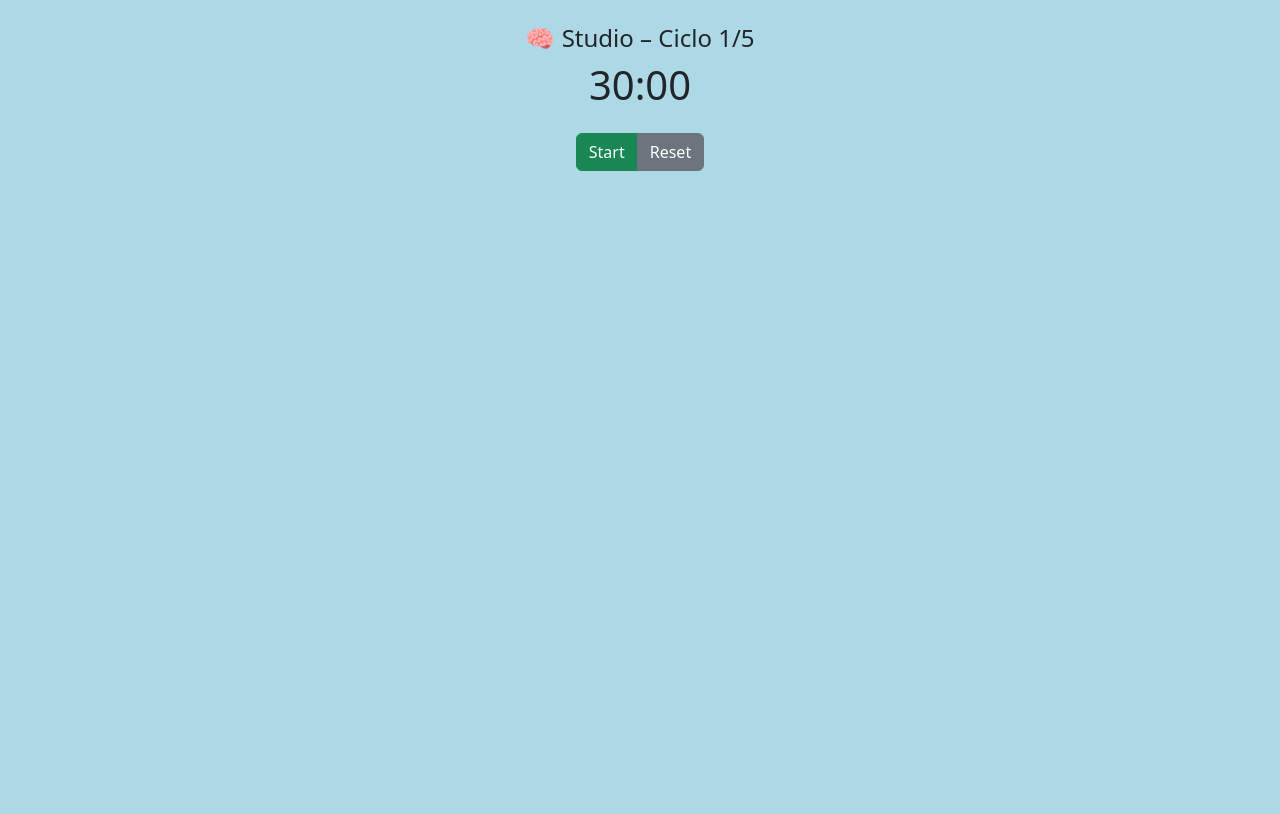
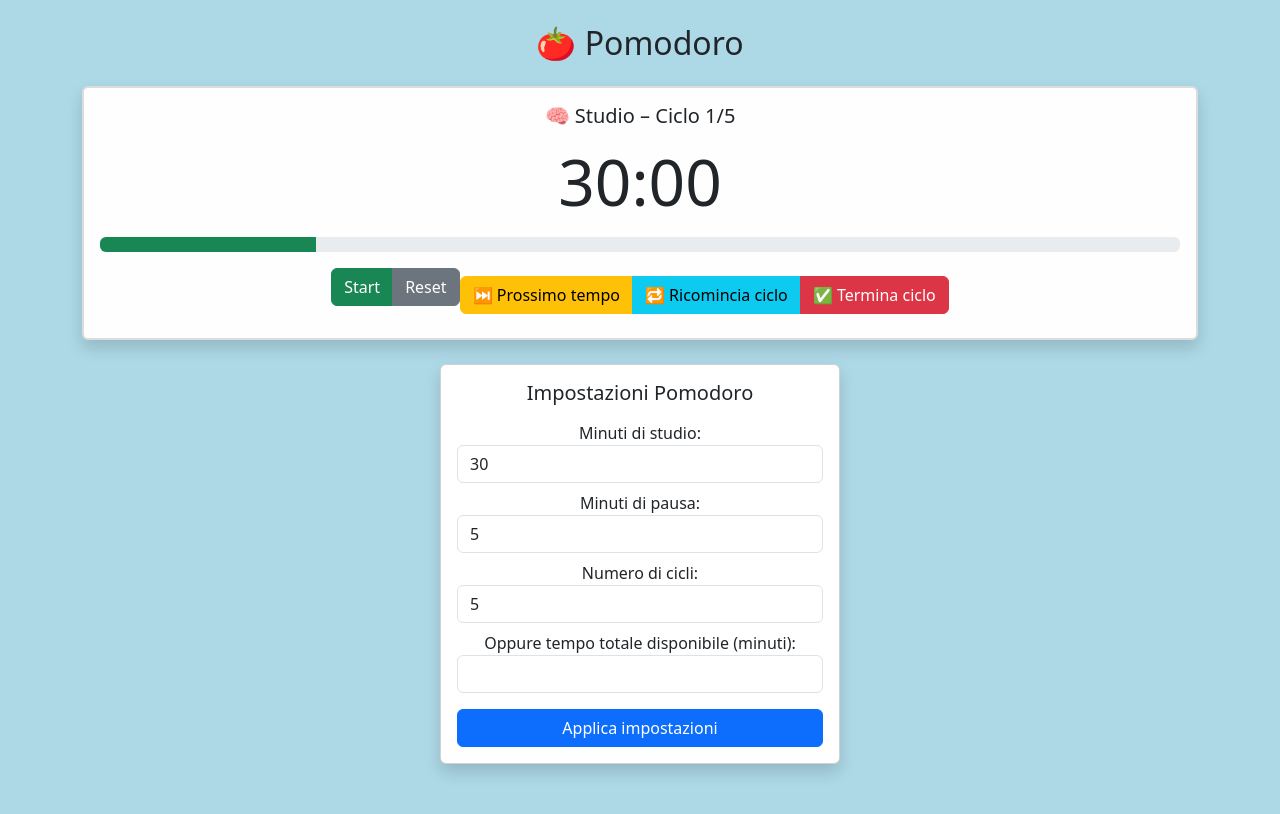
Before and after one commit to Zenidal98/Selfie-2025, a React (Create React App) app in the folder selfie/frontend/: page /pomodoro in a window 1280 px wide. Shown: the top 814 px of the page. Built offline with nearby package versions, Linux system fonts and the light colour scheme.

Commit message:
created the base for pomodoro. created the timer, buttons to control flow and animations

```diff
--- /dev/null
+++ b/selfie/frontend/src/pages/Pomodoro/Pomodoro.css
@@ -0,0 +1,60 @@
+/* STILE GENERALE */
+.pomodoro-timer {
+    position: relative;
+    background-color: #fefefe;
+    border: 2px solid #dcdcdc;
+    padding: 2rem;
+    border-radius: 1rem;
+    text-align: center;
+  }
+
+  /* STUDIO – cerchio rotante */
+  .study-animation {
+    width: 100px;
+    height: 100px;
+    margin: 1rem auto;
+    border: 10px solid #007bff;
+    border-top: 10px solid transparent;
+    border-radius: 50%;
+    animation: rotate 2s linear infinite;
+  }
+
+  @keyframes rotate {
+    from { transform: rotate(0deg); }
+    to   { transform: rotate(360deg); }
+  }
+
+  /* PAUSA – respiro */
+  .break-animation {
+    width: 100px;
+    height: 100px;
+    margin: 1rem auto;
+    background-color: #28a745;
+    border-radius: 50%;
+    animation: pulse 2s ease-in-out infinite;
+    opacity: 0.7;
+  }
+
+  @keyframes pulse {
+    0%, 100% { transform: scale(1); opacity: 0.7; }
+    50%      { transform: scale(1.2); opacity: 1; }
+  }
+
+  /* Animazione fine ciclo */
+.completion-animation {
+    font-size: 1.5rem;
+    font-weight: bold;
+    color: #28a745;
+    animation: popIn 0.8s ease-in-out;
+  }
+
+  @keyframes popIn {
+    0% {
+      transform: scale(0.5);
+      opacity: 0;
+    }
+    100% {
+      transform: scale(1.2);
+      opacity: 1;
+    }
+  }
--- a/selfie/frontend/src/pages/Pomodoro/PomodoroPage.jsx
+++ b/selfie/frontend/src/pages/Pomodoro/PomodoroPage.jsx
@@ -1,18 +1,28 @@
-import React from "react";
+import React, { useState } from "react";
 import PomodoroTimer from "./PomodoroTimer";
-//import PomodoroTasks from "../components/PomodoroTasks";
-//import PomodoroSettings from "../components/PomodoroSettings";
-//import "../styles/Pomodoro.css";
+import PomodoroSettings from "./PomodoroSettings";
+//import "./Pomodoro.css";
 
 const PomodoroPage = () => {
+  const [settings, setSettings] = useState({
+    studyMinutes: 30,
+    breakMinutes: 5,
+    cycles: 5,
+  });
+
   return (
-    <div className="pomodoro-container">
-      <PomodoroTimer />
+    <div className="container text-center mt-4">
+      <h2 className="mb-4">🍅 Pomodoro</h2>
+      <PomodoroTimer
+        studyDuration={settings.studyMinutes}
+        breakDuration={settings.breakMinutes}
+        cycles={settings.cycles}
+      />
+      <PomodoroSettings onSettingsChange={setSettings} />
     </div>
   );
 };
 
 export default PomodoroPage;
 
-
 // ci vanno pomodorotask e pomodorosettings sotto a timer ovviamente
--- /dev/null
+++ b/selfie/frontend/src/pages/Pomodoro/PomodoroSettings.jsx
@@ -0,0 +1,71 @@
+import React, { useState } from "react";
+import { calcolaCicliOttimali } from "./PomodoroUtils";
+
+const PomodoroSettings = ({ onSettingsChange }) => {
+  const [studyMinutes, setStudyMinutes] = useState(30);
+  const [breakMinutes, setBreakMinutes] = useState(5);
+  const [cycles, setCycles] = useState(5);
+  const [totalTime, setTotalTime] = useState("");
+
+  const handleSubmit = (e) => {
+    e.preventDefault();
+
+    if (totalTime) {
+      const { studio, pausa, cicli } = calcolaCicliOttimali(parseInt(totalTime));
+      onSettingsChange({ studyMinutes: studio, breakMinutes: pausa, cycles: cicli });
+    } else {
+      onSettingsChange({ studyMinutes, breakMinutes, cycles });
+    }
+  };
+
+  return (
+    <div className="card mt-4 p-3 shadow" style={{ maxWidth: "400px", margin: "0 auto" }}>
+      <h5 className="mb-3 text-center">Impostazioni Pomodoro</h5>
+      <form onSubmit={handleSubmit}>
+        <div className="mb-2">
+          <label>Minuti di studio:</label>
+          <input
+            type="number"
+            className="form-control"
+            value={studyMinutes}
+            onChange={(e) => setStudyMinutes(parseInt(e.target.value))}
+            min={1}
+          />
+        </div>
+        <div className="mb-2">
+          <label>Minuti di pausa:</label>
+          <input
+            type="number"
+            className="form-control"
+            value={breakMinutes}
+            onChange={(e) => setBreakMinutes(parseInt(e.target.value))}
+            min={1}
+          />
+        </div>
+        <div className="mb-2">
+          <label>Numero di cicli:</label>
+          <input
+            type="number"
+            className="form-control"
+            value={cycles}
+            onChange={(e) => setCycles(parseInt(e.target.value))}
+            min={1}
+          />
+        </div>
+        <div className="mb-3">
+          <label>Oppure tempo totale disponibile (minuti):</label>
+          <input
+            type="number"
+            className="form-control"
+            value={totalTime}
+            onChange={(e) => setTotalTime(e.target.value)}
+            min={1}
+          />
+        </div>
+        <button className="btn btn-primary w-100">Applica impostazioni</button>
+      </form>
+    </div>
+  );
+};
+
+export default PomodoroSettings;
--- a/selfie/frontend/src/pages/Pomodoro/PomodoroTimer.jsx
+++ b/selfie/frontend/src/pages/Pomodoro/PomodoroTimer.jsx
@@ -1,19 +1,28 @@
 import React, { useState, useEffect, useRef } from "react";
-//import "./Pomodoro.css"; // qui poi ci mettiamo le animazioni
+import "./Pomodoro.css";
 
-const PomodoroTimer = ({
-  studyDuration = 30, // minuti
-  breakDuration = 5,  // minuti
-  cycles = 5,         // numero di cicli totali
-}) => {
-  const [secondsLeft, setSecondsLeft] = useState(studyDuration * 60);  //tempo rimasto in secondi
+const PomodoroTimer = ({ studyDuration, breakDuration, cycles }) => {
+  const [secondsLeft, setSecondsLeft] = useState(studyDuration * 60);
   const [isRunning, setIsRunning] = useState(false);
   const [isStudyTime, setIsStudyTime] = useState(true);
   const [currentCycle, setCurrentCycle] = useState(1);
-
+  const [isComplete, setIsComplete] = useState(false);
   const intervalRef = useRef(null);
 
-  // Avvia o ferma il timer
+  const sendNotification = (msg) => {
+    if (window.Notification && Notification.permission === "granted") {
+      new Notification(msg);
+    } else {
+      alert(msg);
+    }
+  };
+
+  useEffect(() => {
+    if (window.Notification && Notification.permission !== "granted") {
+      Notification.requestPermission();
+    }
+  }, []);
+
   const toggleTimer = () => {
     if (isRunning) {
       clearInterval(intervalRef.current);
@@ -25,37 +34,79 @@ const PomodoroTimer = ({
     setIsRunning(!isRunning);
   };
 
-  // Reset timer
   const resetTimer = () => {
     clearInterval(intervalRef.current);
     setIsRunning(false);
     setSecondsLeft(isStudyTime ? studyDuration * 60 : breakDuration * 60);
   };
 
-  // Quando il timer arriva a 0
+  const nextTime = () => {
+    clearInterval(intervalRef.current);
+    setIsRunning(false);
+
+    if (isStudyTime) {
+      setIsStudyTime(false);
+      setSecondsLeft(breakDuration * 60);
+      sendNotification("⏸️ Pausa iniziata!");
+    } else {
+      if (currentCycle < cycles) {
+        setIsStudyTime(true);
+        setCurrentCycle((prev) => prev + 1);
+        setSecondsLeft(studyDuration * 60);
+        sendNotification(`🧠 Inizio ciclo ${currentCycle + 1}`);
+      } else {
+        sendNotification("🎉 Tutti i cicli completati!");
+        setIsComplete(true);
+      }
+    }
+  };
+
+  const restartCycle = () => {
+    clearInterval(intervalRef.current);
+    setIsRunning(false);
+    setIsStudyTime(true);
+    setSecondsLeft(studyDuration * 60);
+    sendNotification(`🔁 Ricominciato ciclo ${currentCycle}`);
+  };
+
+  const finishCycle = () => {
+    clearInterval(intervalRef.current);
+    setIsRunning(false);
+
+    if (currentCycle < cycles) {
+      setCurrentCycle((prev) => prev + 1);
+      setIsStudyTime(true);
+      setSecondsLeft(studyDuration * 60);
+      sendNotification(`✅ Passato al ciclo ${currentCycle + 1}`);
+    } else {
+      sendNotification("🎉 Tutti i cicli completati!");
+      setIsComplete(true);
+    }
+  };
+
   useEffect(() => {
-    if (secondsLeft === 0) {
+    if (secondsLeft === 0 && isRunning) {
       clearInterval(intervalRef.current);
       setIsRunning(false);
 
       if (isStudyTime) {
-        // Passa alla pausa
         setIsStudyTime(false);
         setSecondsLeft(breakDuration * 60);
+        sendNotification("⏸️ Pausa iniziata!");
       } else {
-        // Fine pausa → prossimo ciclo
         if (currentCycle < cycles) {
           setIsStudyTime(true);
+          setCurrentCycle((prev) => prev + 1);
           setSecondsLeft(studyDuration * 60);
-          setCurrentCycle(currentCycle + 1);
+          sendNotification(`🧠 Inizio ciclo ${currentCycle + 1}`);
         } else {
-          alert("🎉 Cicli completati!");
+          sendNotification("🎉 Tutti i cicli completati!");
+          setIsComplete(true);
         }
       }
     }
   }, [secondsLeft]);
 
-  // Formattazione tempo
   const formatTime = (sec) => {
     const m = Math.floor(sec / 60);
     const s = sec % 60;
@@ -63,16 +114,42 @@ const PomodoroTimer = ({
   };
 
   return (
-    <div className="pomodoro-timer text-center p-4">
-      <h4 className="mb-2">
-        {isStudyTime ? "🧠 Studio" : "☕ Pausa"} – Ciclo {currentCycle}/{cycles}
-      </h4>
+    <div className="pomodoro-timer mb-4 p-3 shadow rounded">
+      <h5>{isStudyTime ? "🧠 Studio" : "☕ Pausa"} – Ciclo {currentCycle}/{cycles}</h5>
 
-      <div className={`timer-display ${isStudyTime ? "study" : "break"}`}>
-        <h1>{formatTime(secondsLeft)}</h1>
+      {/* ANIMAZIONI */}
+      {isRunning && (
+        isStudyTime ? (
+          <div className="study-animation"></div>
+        ) : (
+          <div className="break-animation"></div>
+        )
+      )}
+
+      {/* ANIMAZIONE FINALE */}
+      {isComplete && (
+        <div className="completion-animation my-3">🎉 Fine sessione!</div>
+      )}
+
+      {/* TIMER */}
+      <h1 className="display-3 my-3">{formatTime(secondsLeft)}</h1>
+
+      {/* BARRA PROGRESSO */}
+      <div className="progress my-3" style={{ height: "15px" }}>
+        <div
+          className="progress-bar bg-success"
+          role="progressbar"
+          style={{
+            width: `${(currentCycle / cycles) * 100}%`
+          }}
+          aria-valuenow={(currentCycle / cycles) * 100}
+          aria-valuemin="0"
+          aria-valuemax="100"
+        ></div>
       </div>
 
-      <div className="btn-group mt-3">
+      {/* PULSANTI */}
+      <div className="btn-group mb-3">
         <button className="btn btn-success" onClick={toggleTimer}>
           {isRunning ? "Pausa" : "Start"}
         </button>
@@ -80,6 +157,18 @@ const PomodoroTimer = ({
           Reset
         </button>
       </div>
+
+      <div className="btn-group">
+        <button className="btn btn-warning" onClick={nextTime}>
+          ⏭ Prossimo tempo
+        </button>
+        <button className="btn btn-info" onClick={restartCycle}>
+          🔁 Ricomincia ciclo
+        </button>
+        <button className="btn btn-danger" onClick={finishCycle}>
+          ✅ Termina ciclo
+        </button>
+      </div>
     </div>
   );
 };
--- /dev/null
+++ b/selfie/frontend/src/pages/Pomodoro/PomodoroUtils.js
@@ -0,0 +1,21 @@
+export const calcolaCicliOttimali = (totaleMinuti) => {
+    let best = {
+      studio: 30,
+      pausa: 5,
+      cicli: 5,
+    };
+
+    for (let pausa = 5; pausa <= 15; pausa += 5) {
+      for (let studio = 25; studio <= 50; studio += 5) {
+        const durataCiclo = studio + pausa;
+        const cicli = Math.floor(totaleMinuti / durataCiclo);
+        const tempoUsato = cicli * durataCiclo;
+
+        if (tempoUsato === totaleMinuti && cicli > best.cicli) {
+          best = { studio, pausa, cicli };
+        }
+      }
+    }
+
+    return best;
+  };
```
